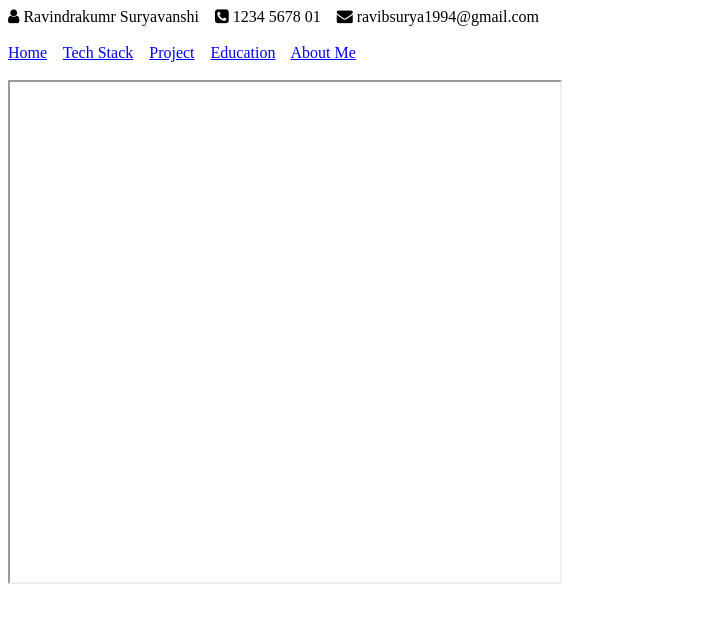
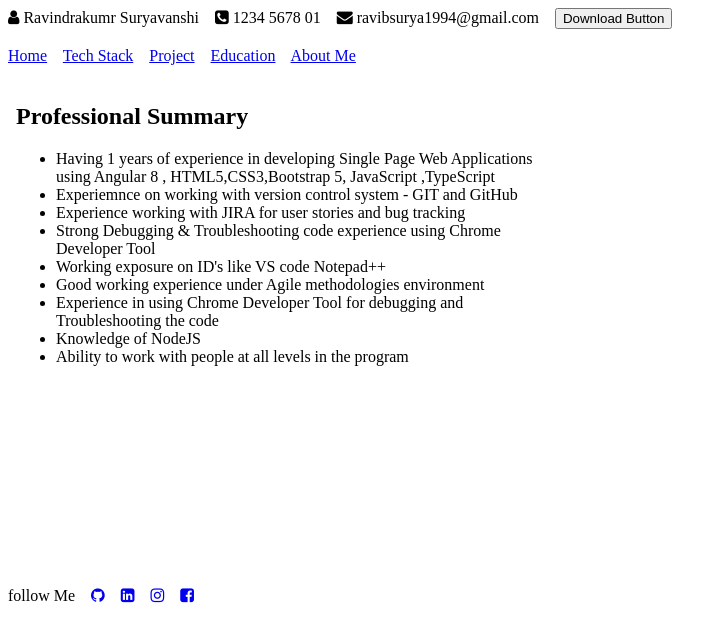
Before and after one commit to Ravibsurya/my-profile, a plain HTML site: page index.html in a window 1280 px wide. Shown: the whole page, without its empty margins (0-727 px from the left). Drawn offline with Linux system fonts and the light colour scheme.

Commit message:
Download button added in header section and font icon in footer section
Download button added in header section and font icon in footer section

```diff
--- a/index.html
+++ b/index.html
@@ -10,7 +10,8 @@
 
     <i class="fa fa-user" aria-hidden="true"> Ravindrakumr Suryavanshi </i>&nbsp;&nbsp;&nbsp;
     <i class="fa fa-phone-square" aria-hidden="true"> 1234 5678 01 </i>&nbsp;&nbsp;&nbsp;
-    <i class="fa fa-envelope" aria-hidden="true"> ravibsurya1994@gmail.com </i><br><br>
+    <i class="fa fa-envelope" aria-hidden="true"> ravibsurya1994@gmail.com </i>&nbsp;&nbsp;&nbsp;
+    <a href="assets/Ravi.cv-2.pdf"><button type="submit">Download Button</button></a><br><br>
     <nav>
     <a href="home.html"target="myFrame">Home</a>&nbsp;&nbsp;&nbsp;
     <a href="techStack.html"target="myFrame">Tech Stack</a>&nbsp;&nbsp;&nbsp;
@@ -18,6 +19,11 @@
     <a href="education.html"target="myFrame">Education</a>&nbsp;&nbsp;&nbsp;
     <a href="aboutMe.html" target="myFrame">About Me</a><br><br>
     </nav>
-     <iframe width="550" height="500" name="myFrame"> </iframe>
+    <iframe width="550" height="500" name="myFrame" src="home.html"frameborder></iframe><br>
+    <span>follow Me</span>&nbsp;&nbsp;&nbsp;
+   <a href="https://github.com/Ravibsurya/my-profile"> <i class="fa fa-github" aria-hidden="true"></i></a>&nbsp;&nbsp;&nbsp;
+   <a href="https://www.linkedin.com/in/ravindrakumar-suryavanshi-a06167205/"><i class="fa fa-linkedin-square" aria-hidden="true"></i></a>&nbsp;&nbsp;&nbsp;
+   <a href="https://www.instagram.com/"> <i class="fa fa-instagram" aria-hidden="true"></i></a></a>&nbsp;&nbsp;&nbsp;
+   <a href="https://www.facebook.com/"> <i class="fa fa-facebook-square" aria-hidden="true"></i></a>
 </body>
 </html>
```
Also changed, not shown: 2 other files.
